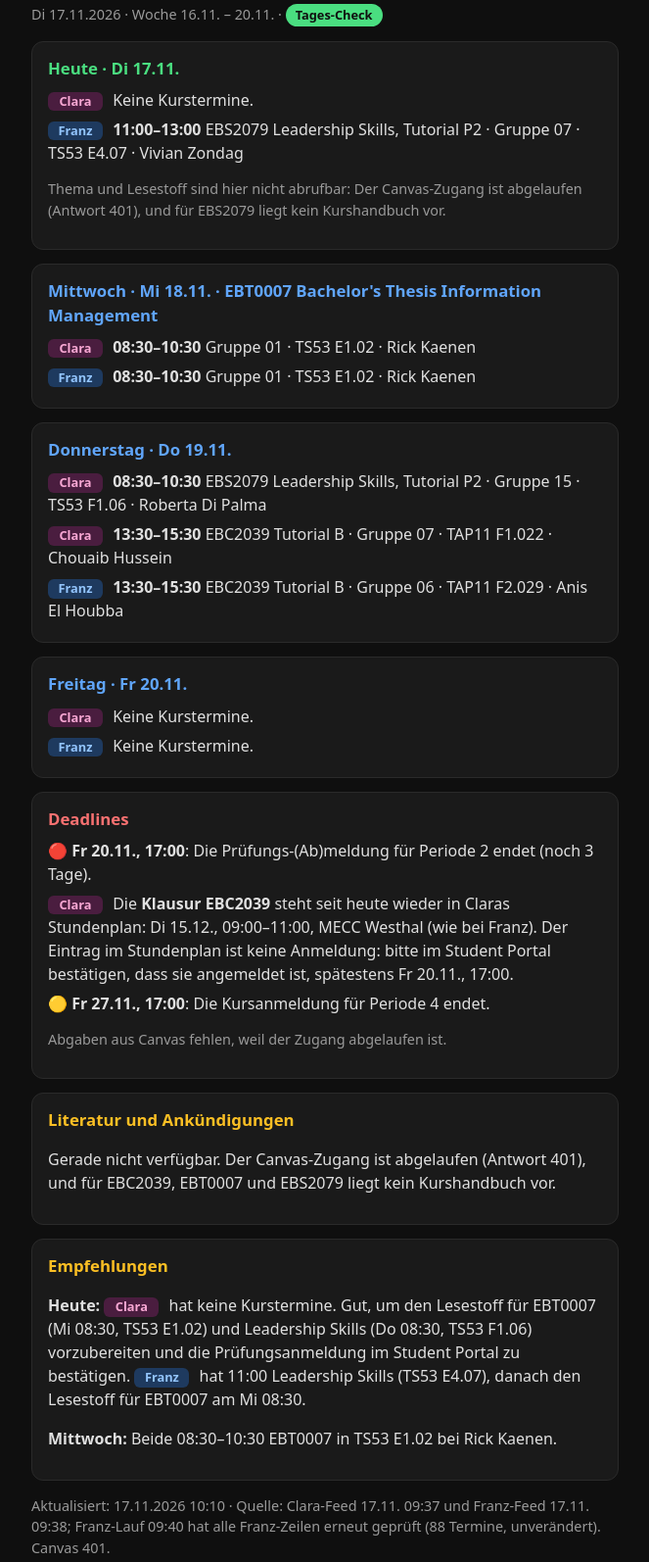
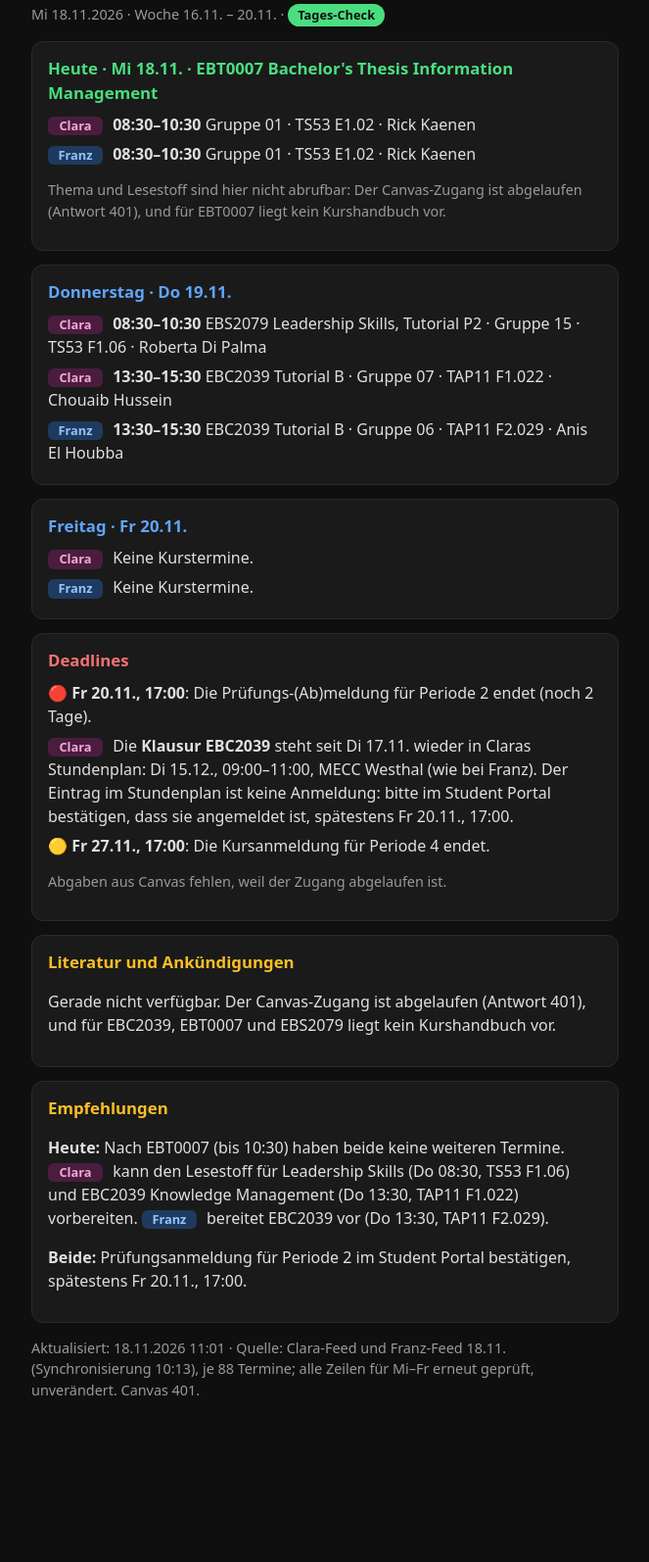
Before and after one commit to 192006-dot/uni-daily-check, a plain HTML site: page index.html in a window 1280 px wide. Shown: the part 60-1654 px from the top of the page at 98% size, without its empty margins (308-971 px from the left). After the commit the page ends 1520 px from the top, so only its background shows below. Drawn offline with Linux system fonts and the light colour scheme.

Commit message:
Update: Mittwoch 2026-11-18 (Clara-Lauf: beide Feeds 18.11. geprüft, unverändert, Canvas 401)
Co-Authored-By: Claude Opus 5.5 <noreply@anthropic.com>

```diff
--- a/index.html
+++ b/index.html
@@ -5,16 +5,12 @@ h1{font-size:1.4rem;margin:0}h2{font-size:1.05rem;margin:0 0 8px}.badge{display:
 .today h2{color:#4ade80}.tom h2{color:#60a5fa}.hint h2{color:#fbbf24}.urg h2{color:#f87171}.ok h2{color:#4ade80}
 .who{display:inline-block;min-width:44px;text-align:center;border-radius:6px;padding:0 6px;font-size:.8rem;font-weight:600;margin-right:6px}
 .who.f{background:#1e3a5f;color:#93c5fd}.who.c{background:#4a1d3f;color:#f9a8d4}.ev{margin:6px 0}.muted{color:#9a9a9a;font-size:.9rem}a{color:#60a5fa}</style></head><body>
-<h1>Uni Daily Check</h1><p class="muted">Di 17.11.2026 · Woche 16.11. – 20.11. · <span class="badge">Tages-Check</span></p>
+<h1>Uni Daily Check</h1><p class="muted">Mi 18.11.2026 · Woche 16.11. – 20.11. · <span class="badge">Tages-Check</span></p>
 
-<div class="card today"><h2>Heute · Di 17.11.</h2>
-<div class="ev"><span class="who c">Clara</span> Keine Kurstermine.</div>
-<div class="ev"><span class="who f">Franz</span> <b>11:00–13:00</b> EBS2079 Leadership Skills, Tutorial P2 · Gruppe 07 · TS53 E4.07 · Vivian Zondag</div>
-<p class="muted">Thema und Lesestoff sind hier nicht abrufbar: Der Canvas-Zugang ist abgelaufen (Antwort 401), und für EBS2079 liegt kein Kurshandbuch vor.</p></div>
-
-<div class="card tom"><h2>Mittwoch · Mi 18.11. · EBT0007 Bachelor's Thesis Information Management</h2>
+<div class="card today"><h2>Heute · Mi 18.11. · EBT0007 Bachelor's Thesis Information Management</h2>
 <div class="ev"><span class="who c">Clara</span> <b>08:30–10:30</b> Gruppe 01 · TS53 E1.02 · Rick Kaenen</div>
-<div class="ev"><span class="who f">Franz</span> <b>08:30–10:30</b> Gruppe 01 · TS53 E1.02 · Rick Kaenen</div></div>
+<div class="ev"><span class="who f">Franz</span> <b>08:30–10:30</b> Gruppe 01 · TS53 E1.02 · Rick Kaenen</div>
+<p class="muted">Thema und Lesestoff sind hier nicht abrufbar: Der Canvas-Zugang ist abgelaufen (Antwort 401), und für EBT0007 liegt kein Kurshandbuch vor.</p></div>
 
 <div class="card tom"><h2>Donnerstag · Do 19.11.</h2>
 <div class="ev"><span class="who c">Clara</span> <b>08:30–10:30</b> EBS2079 Leadership Skills, Tutorial P2 · Gruppe 15 · TS53 F1.06 · Roberta Di Palma</div>
@@ -26,8 +22,8 @@ h1{font-size:1.4rem;margin:0}h2{font-size:1.05rem;margin:0 0 8px}.badge{display:
 <div class="ev"><span class="who f">Franz</span> Keine Kurstermine.</div></div>
 
 <div class="card urg"><h2>Deadlines</h2>
-<div class="ev">🔴 <b>Fr 20.11., 17:00</b>: Die Prüfungs-(Ab)meldung für Periode 2 endet (noch 3 Tage).</div>
-<div class="ev"><span class="who c">Clara</span> Die <b>Klausur EBC2039</b> steht seit heute wieder in Claras Stundenplan: Di 15.12., 09:00–11:00, MECC Westhal (wie bei Franz). Der Eintrag im Stundenplan ist keine Anmeldung: bitte im Student Portal bestätigen, dass sie angemeldet ist, spätestens Fr 20.11., 17:00.</div>
+<div class="ev">🔴 <b>Fr 20.11., 17:00</b>: Die Prüfungs-(Ab)meldung für Periode 2 endet (noch 2 Tage).</div>
+<div class="ev"><span class="who c">Clara</span> Die <b>Klausur EBC2039</b> steht seit Di 17.11. wieder in Claras Stundenplan: Di 15.12., 09:00–11:00, MECC Westhal (wie bei Franz). Der Eintrag im Stundenplan ist keine Anmeldung: bitte im Student Portal bestätigen, dass sie angemeldet ist, spätestens Fr 20.11., 17:00.</div>
 <div class="ev">🟡 <b>Fr 27.11., 17:00</b>: Die Kursanmeldung für Periode 4 endet.</div>
 <p class="muted">Abgaben aus Canvas fehlen, weil der Zugang abgelaufen ist.</p></div>
 
@@ -35,8 +31,8 @@ h1{font-size:1.4rem;margin:0}h2{font-size:1.05rem;margin:0 0 8px}.badge{display:
 <p>Gerade nicht verfügbar. Der Canvas-Zugang ist abgelaufen (Antwort 401), und für EBC2039, EBT0007 und EBS2079 liegt kein Kurshandbuch vor.</p></div>
 
 <div class="card hint"><h2>Empfehlungen</h2>
-<p><b>Heute:</b> <span class="who c">Clara</span> hat keine Kurstermine. Gut, um den Lesestoff für EBT0007 (Mi 08:30, TS53 E1.02) und Leadership Skills (Do 08:30, TS53 F1.06) vorzubereiten und die Prüfungsanmeldung im Student Portal zu bestätigen. <span class="who f">Franz</span> hat 11:00 Leadership Skills (TS53 E4.07), danach den Lesestoff für EBT0007 am Mi 08:30.</p>
-<p><b>Mittwoch:</b> Beide 08:30–10:30 EBT0007 in TS53 E1.02 bei Rick Kaenen.</p></div>
+<p><b>Heute:</b> Nach EBT0007 (bis 10:30) haben beide keine weiteren Termine. <span class="who c">Clara</span> kann den Lesestoff für Leadership Skills (Do 08:30, TS53 F1.06) und EBC2039 Knowledge Management (Do 13:30, TAP11 F1.022) vorbereiten. <span class="who f">Franz</span> bereitet EBC2039 vor (Do 13:30, TAP11 F2.029).</p>
+<p><b>Beide:</b> Prüfungsanmeldung für Periode 2 im Student Portal bestätigen, spätestens Fr 20.11., 17:00.</p></div>
 
-<p class="muted">Aktualisiert: 17.11.2026 10:10 · Quelle: Clara-Feed 17.11. 09:37 und Franz-Feed 17.11. 09:38; Franz-Lauf 09:40 hat alle Franz-Zeilen erneut geprüft (88 Termine, unverändert). Canvas 401.</p>
+<p class="muted">Aktualisiert: 18.11.2026 11:01 · Quelle: Clara-Feed und Franz-Feed 18.11. (Synchronisierung 10:13), je 88 Termine; alle Zeilen für Mi–Fr erneut geprüft, unverändert. Canvas 401.</p>
 </body></html>
```
